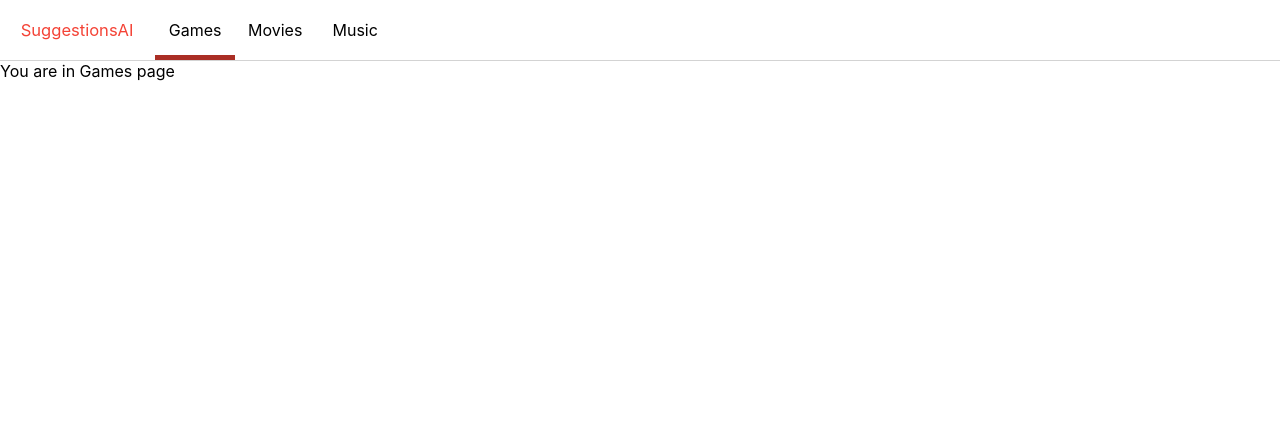
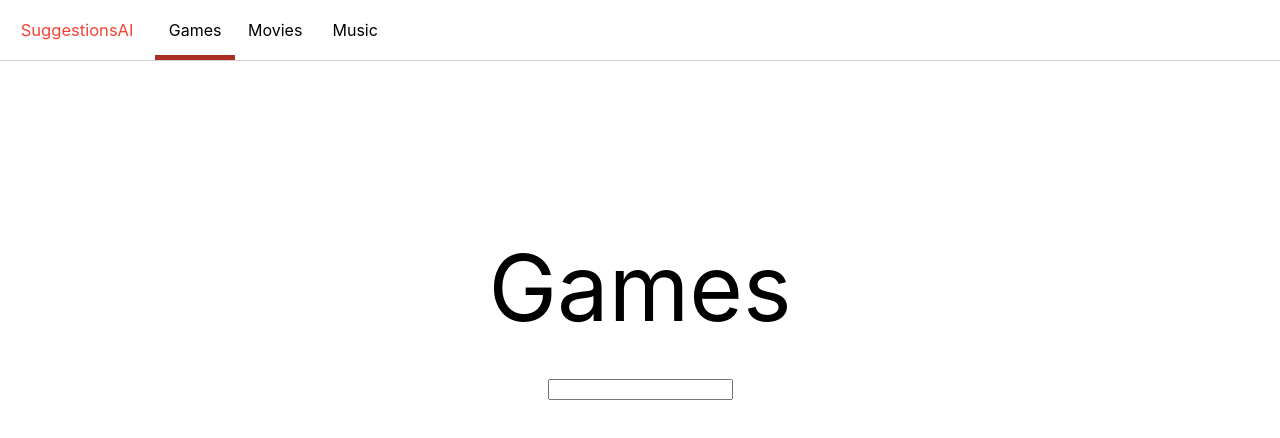
Before and after one commit to gioker10/SuggestionsAI, a React app in the folder frontend/: page /Games in a window 1280 px wide. Shown: the top 438 px of the page. Built offline with nearby package versions, Linux system fonts and the light colour scheme.

Commit message:
Default page layout

```diff
--- a/frontend/src/App.tsx
+++ b/frontend/src/App.tsx
@@ -2,6 +2,7 @@ import React, { Fragment } from "react";
 import { Routes, Route, Navigate } from "react-router-dom";
 import styled from "styled-components";
 import { NavBar } from "./common/components/NavBar";
+import { Pages } from "./common/constants/Constants";
 import { GamesPage } from "./Games/containers/GamesPage";
 import { MoviesPage } from "./Movies/containers/MoviesPage";
 import { MusicPage } from "./Music/containers/MusicPage";
@@ -19,10 +20,10 @@ export const App = () => {
       <NavBar />
       <Fragment>
         <Routes>
-          <Route path="games" element={<Games />}></Route>
-          <Route path="movies" element={<Movies />}></Route>
-          <Route path="music" element={<Music />}></Route>
-          <Route path="*" element={<Navigate to="games" replace />} />
+          <Route path={Pages.games} element={<Games />}></Route>
+          <Route path={Pages.movies} element={<Movies />}></Route>
+          <Route path={Pages.music} element={<Music />}></Route>
+          <Route path="*" element={<Navigate to={Pages.games} replace />} />
         </Routes>
       </Fragment>
     </StyledApp>
@@ -30,11 +31,11 @@ export const App = () => {
 };
 
 export const Games = () => {
-  return <GamesPage />;
+  return <GamesPage title={Pages.games} />;
 };
 export const Movies = () => {
-  return <MoviesPage />;
+  return <MoviesPage title={Pages.movies} />;
 };
 export const Music = () => {
-  return <MusicPage />;
+  return <MusicPage title={Pages.music} />;
 };
--- a/frontend/src/Games/containers/GamesPage.tsx
+++ b/frontend/src/Games/containers/GamesPage.tsx
@@ -1,5 +1,10 @@
 import React from "react";
+import { PageMain } from "../../common/components/PageMain";
 
-export const GamesPage = () => {
-  return <div>You are in Games page</div>;
+interface Props {
+  title: string;
+}
+
+export const GamesPage = ({ title }): Props => {
+  return <PageMain title={title} />;
 };
--- a/frontend/src/Movies/containers/MoviesPage.tsx
+++ b/frontend/src/Movies/containers/MoviesPage.tsx
@@ -1,5 +1,10 @@
 import React from "react";
+import { PageMain } from "../../common/components/PageMain";
 
-export const MoviesPage = () => {
-  return <div>You are in Movies page</div>;
+interface Props {
+  title: string;
+}
+
+export const MoviesPage = ({ title }): Props => {
+  return <PageMain title={title} />;
 };
--- a/frontend/src/Music/containers/MusicPage.tsx
+++ b/frontend/src/Music/containers/MusicPage.tsx
@@ -1,5 +1,10 @@
 import React from "react";
+import { PageMain } from "../../common/components/PageMain";
 
-export const MusicPage = () => {
-  return <div>You are in Music page</div>;
+interface Props {
+  title: string;
+}
+
+export const MusicPage = ({ title }): Props => {
+  return <PageMain title={title} />;
 };
--- a/frontend/src/common/components/NavBar.tsx
+++ b/frontend/src/common/components/NavBar.tsx
@@ -1,4 +1,4 @@
-import React, { useState } from "react";
+import React, { useState, useEffect } from "react";
 import { Link } from "react-router-dom";
 import styled from "styled-components";
 import { routerLinks, RouterLink } from "../../routerUtils/RouterConstants";
@@ -20,30 +20,39 @@ const StyledLink = styled(Link)`
   transition: border-bottom 200ms linear;
   text-decoration: none;
   color: black;
-  ${({ activeTabIndex, tabIndex }) =>
-    activeTabIndex === tabIndex &&
+  ${({ activetabindex, tabIndex }) =>
+    activetabindex === tabIndex &&
     `padding-top: 5px;border-bottom: 5px solid ${red.dark}`};
 
   &:hover {
     cursor: pointer;
-    ${({ activeTabIndex, tabIndex }) =>
-      activeTabIndex !== tabIndex && `border-bottom: 5px solid ${red.light}`};
+    ${({ activetabindex, tabIndex }) =>
+      activetabindex !== tabIndex && `border-bottom: 5px solid ${red.light}`};
     transition: border-bottom 200ms linear;
     padding-top: 5px;
   }
 `;
 
 export const NavBar = () => {
-  const [activeTabIndex, setActiveTabIndex] = useState(routerLinks[0].tabIndex);
+  const [activeTabIndex, setActiveTabIndex]: [number, (number) => number] =
+    useState(routerLinks[0].tabIndex);
+
+  useEffect(() => {
+    const currentPathIndex = routerLinks.find(
+      (item) => item.link === window.location.pathname
+    )?.tabIndex;
+    setActiveTabIndex(currentPathIndex || routerLinks[0].tabIndex);
+  }, []);
 
   return (
     <StyledNavBar>
       <Logo />
       {routerLinks.map((item: RouterLink) => (
         <StyledLink
+          key={item.link}
           onClick={() => setActiveTabIndex(item.tabIndex)}
           tabIndex={item.tabIndex}
-          activeTabIndex={activeTabIndex}
+          activetabindex={activeTabIndex}
           to={item.link}
         >
           {item.title}
--- /dev/null
+++ b/frontend/src/common/components/PageMain.tsx
@@ -0,0 +1,46 @@
+import React from "react";
+import styled from "styled-components";
+import { SearchBar } from "./SearchBar";
+
+const PageContainer = styled.div`
+  width: 100%;
+  height: 100%;
+  display: flex;
+  align-items: center;
+  justify-content: center;
+  flex-direction: column;
+`;
+
+const Area = styled.div`
+  display: flex;
+  flex-direction: column;
+  flex: 1;
+  margin-bottom: 200px;
+`;
+
+const TitleArea = styled(Area)`
+  margin-bottom: 0;
+  padding-bottom: 36px;
+  justify-content: flex-end;
+`;
+
+const StyledTitle = styled.div`
+  font-size: 92px;
+`;
+
+interface Props {
+  title: string;
+}
+
+export const PageMain = ({ title }): Props => {
+  return (
+    <PageContainer>
+      <TitleArea>
+        <StyledTitle>{title}</StyledTitle>
+      </TitleArea>
+      <Area>
+        <SearchBar />
+      </Area>
+    </PageContainer>
+  );
+};
--- /dev/null
+++ b/frontend/src/common/components/SearchBar.tsx
@@ -0,0 +1,6 @@
+import React from "react";
+import styled from "styled-components";
+
+export const SearchBar = () => {
+  return <input />;
+};
--- /dev/null
+++ b/frontend/src/common/constants/Constants.ts
@@ -0,0 +1,5 @@
+export const Pages = {
+  games: "Games",
+  movies: "Movies",
+  music: "Music",
+};
--- a/frontend/src/index.html
+++ b/frontend/src/index.html
@@ -1,5 +1,5 @@
 <!DOCTYPE html>
-<html lang="en">
+<html lang="en" style="height: 100%; width: 100%">
   <head>
     <meta charset="utf-8" />
     <meta name="viewport" content="width=device-width, initial-scale=1" />
@@ -7,6 +7,6 @@
   </head>
   <body style="height: 100%; width: 100%; margin: 0">
     <noscript>You need to enable JavaScript to run this app.</noscript>
-    <div id="root"></div>
+    <div id="root" style="height: 100%; width: 100%"></div>
   </body>
 </html>
```
